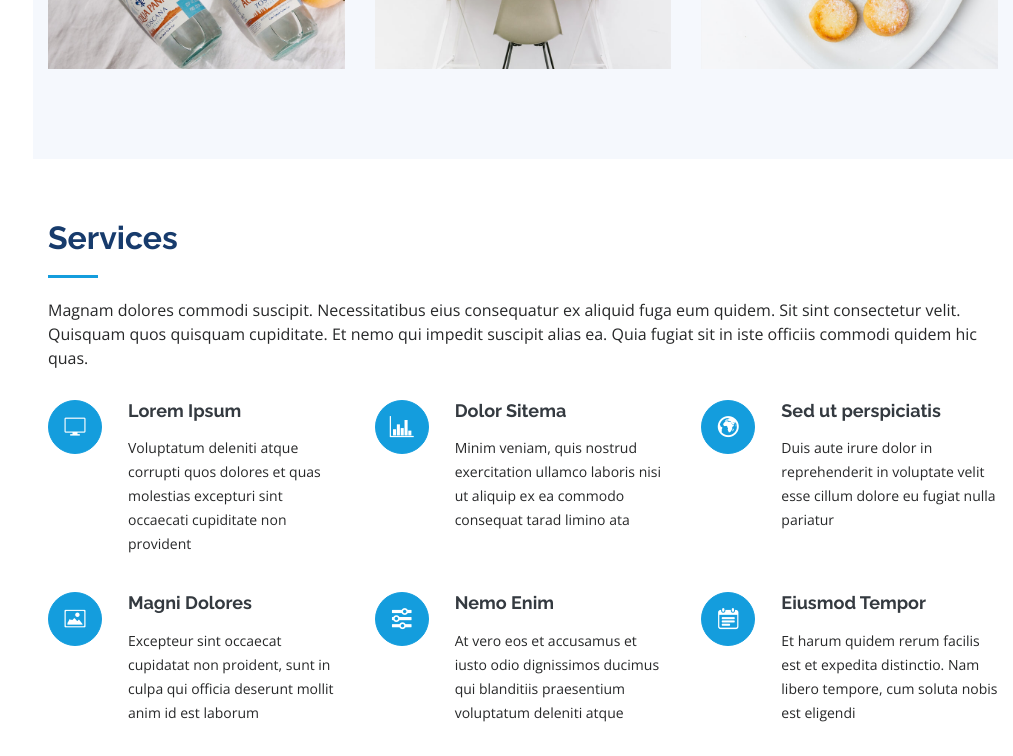
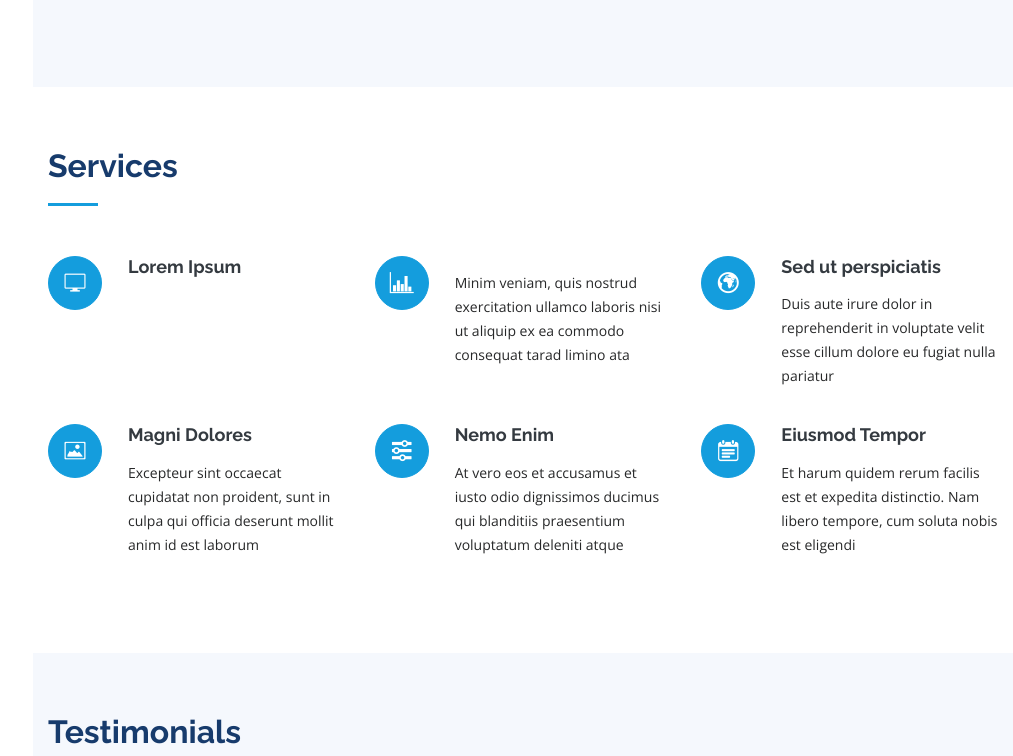
Before and after one commit to Rihards12/Portfolio-website-Using-HTML-CSS-Bootstrap, a plain HTML site: page portfolio/index.html in a window 1280 px wide. Shown: the part 4988-5744 px from the top of the page, without its empty margins (267-1280 px from the left). Drawn offline with nearby package versions, Linux system fonts and the light colour scheme; animation ran at ten frames a second.

Commit message:
Update index.html

```diff
--- a/portfolio/index.html
+++ b/portfolio/index.html
@@ -321,8 +321,8 @@
 
                 <div class="section-title">
                     <h2>Portfolio</h2>
-                    <p>Magnam dolores commodi suscipit. Necessitatibus eius consequatur ex aliquid fuga eum quidem. Sit sint consectetur velit. Quisquam quos quisquam cupiditate. Et nemo qui impedit suscipit alias ea. Quia fugiat sit in iste officiis commodi
-                        quidem hic quas.</p>
+                    <p></p>
+                        </p>
                 </div>
 
                 <div class="row" data-aos="fade-up">
@@ -440,19 +440,18 @@
 
                 <div class="section-title">
                     <h2>Services</h2>
-                    <p>Magnam dolores commodi suscipit. Necessitatibus eius consequatur ex aliquid fuga eum quidem. Sit sint consectetur velit. Quisquam quos quisquam cupiditate. Et nemo qui impedit suscipit alias ea. Quia fugiat sit in iste officiis commodi
-                        quidem hic quas.</p>
+                    <p></p>
                 </div>
 
                 <div class="row">
                     <div class="col-lg-4 col-md-6 icon-box" data-aos="fade-up">
                         <div class="icon"><i class="icofont-computer"></i></div>
                         <h4 class="title"><a href="">Lorem Ipsum</a></h4>
-                        <p class="description">Voluptatum deleniti atque corrupti quos dolores et quas molestias excepturi sint occaecati cupiditate non provident</p>
+                        <p class="description"></p>
                     </div>
                     <div class="col-lg-4 col-md-6 icon-box" data-aos="fade-up" data-aos-delay="100">
                         <div class="icon"><i class="icofont-chart-bar-graph"></i></div>
-                        <h4 class="title"><a href="">Dolor Sitema</a></h4>
+                        <h4 class="title"><a href=""></a></h4>
                         <p class="description">Minim veniam, quis nostrud exercitation ullamco laboris nisi ut aliquip ex ea commodo consequat tarad limino ata</p>
                     </div>
                     <div class="col-lg-4 col-md-6 icon-box" data-aos="fade-up" data-aos-delay="200">
```
